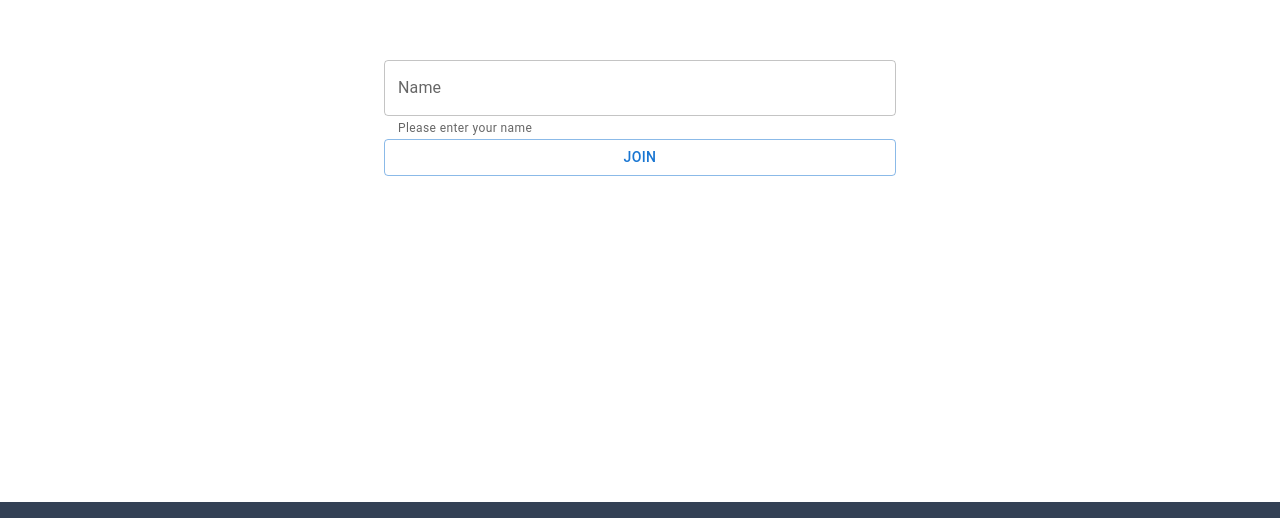
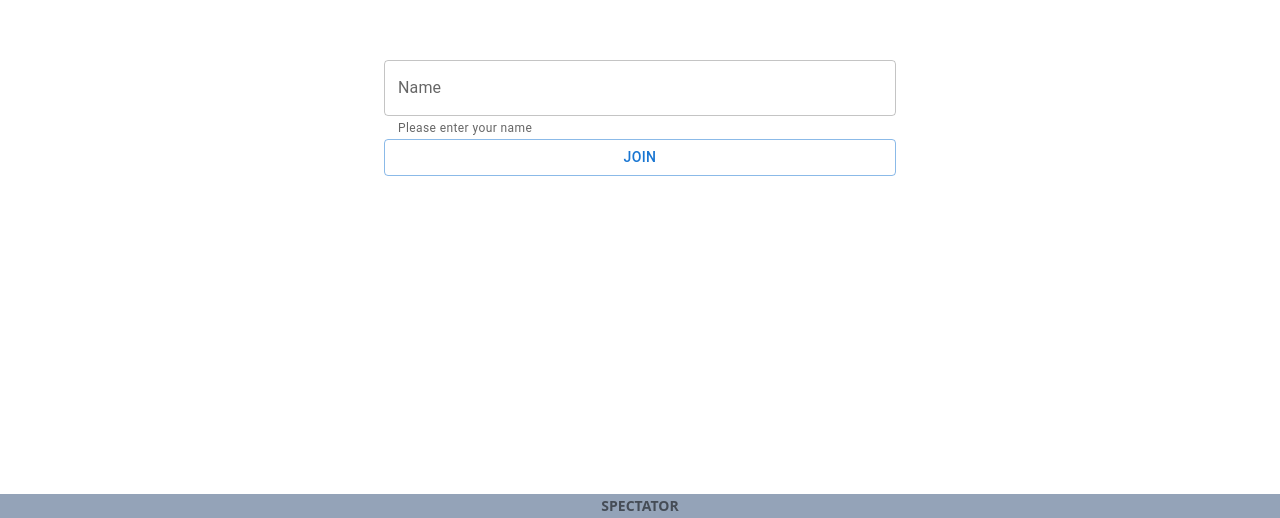
Before and after one commit to NovaSagittarii/elimination-lottery, a React (Vite) app: page / in a window 1280 px wide. Shown: the part 282-800 px from the top of the page. Built offline with nearby package versions, Linux system fonts and the light colour scheme; no server answers.

Commit message:
add a cool status text

```diff
--- a/src/client/components/Client.tsx
+++ b/src/client/components/Client.tsx
@@ -5,9 +5,9 @@ import { AppStateContext, ClientStatus, SocketIoClientContext } from '../App';
 import InputText from './InputText';
 
 const STATUS_STYLING = new Map<ClientStatus, string>([
-  ['spectator', 'bg-slate-700'],
-  ['eliminated', 'bg-red-600'],
-  ['candidate', 'bg-green-600'],
+  ['spectator', 'bg-slate-400'],
+  ['eliminated', 'bg-red-300'],
+  ['candidate', 'bg-green-300'],
 ]);
 
 export default function Client() {
@@ -33,10 +33,12 @@ export default function Client() {
       {username && <>you have a username</>}
       <div
         className={
-          'fixed left-0 bottom-0 w-full h-4 overflow-hidden transition-colors duration-300 ' +
+          'fixed left-0 bottom-0 w-full h-6 flex justify-center items-center text-[#0008] text-sm font-extrabold overflow-hidden transition-colors duration-300 ' +
           STATUS_STYLING.get(state.status)
         }
-      ></div>
+      >
+        {state.status.toUpperCase()}
+      </div>
     </div>
   );
 }
```
